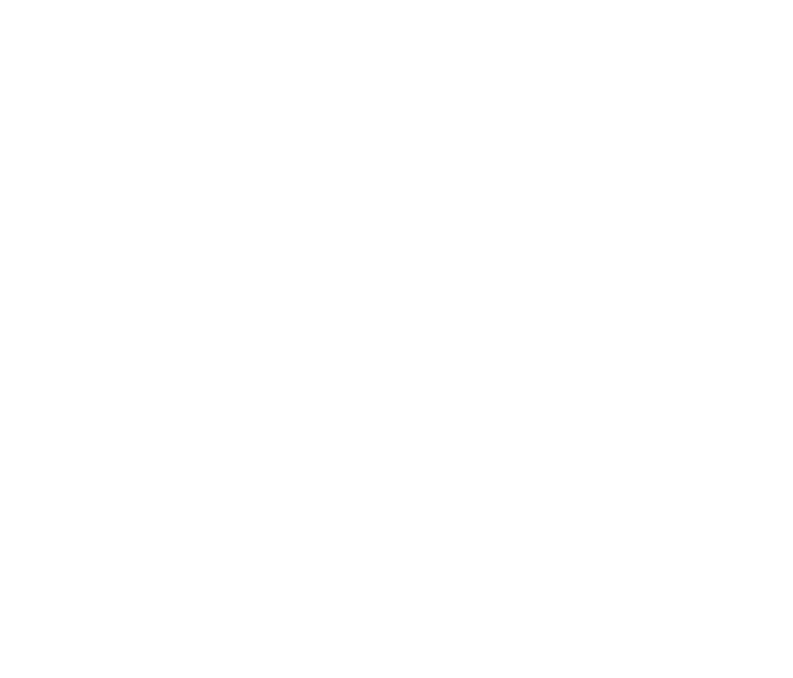
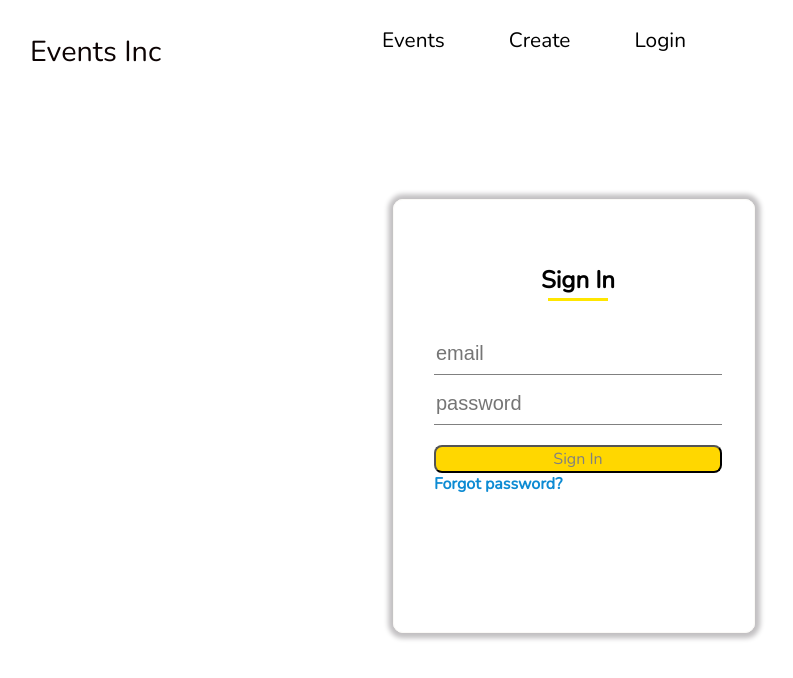
Before and after one commit to jamesbeamie/Events, a React (Create React App) app: page /login in a window 1280 px wide. Shown: the top 678 px of the page, without its empty margins (66-859 px from the left). Built offline with nearby package versions, Linux system fonts and the light colour scheme; a web font is replaced by a local one.

Commit message:
Signin component

```diff
--- /dev/null
+++ b/src/assets/styles/auth.css
@@ -0,0 +1,75 @@
+.auth-form {
+  width: 18rem;
+  height: 25rem;
+  max-width: 80%;
+  margin: 6rem auto;
+  border: 3px solid black;
+  padding: 2rem 2rem 0 2.5rem;
+  border-radius: 10px;
+  /* box-shadow: black; */
+
+  border: 0.1px solid rgb(250, 249, 246);
+  box-shadow: 0.3px 0.3px 5px 5px rgb(194, 192, 194);
+}
+.heading {
+  margin-top: 0;
+  text-align: center;
+  font-size: 1.5rem;
+}
+.heading-line {
+  border: hidden;
+  margin-top: 2px;
+  text-align: center;
+  max-width: 20%;
+  padding: 1.5px;
+  background-color: #ffe600;
+}
+.form-ctrl {
+  padding: 0.8rem;
+  width: 100%;
+  overflow: hidden;
+  padding: 8px 0;
+  margin: 8px 0;
+  font-size: 14px;
+  border-bottom: 1px solid grey;
+}
+.form-ctrl input {
+  border: none;
+  outline: none;
+  background: none;
+  display: block;
+  font-size: 20px;
+  width: 100%;
+}
+.form-ctrl input:active {
+  outline: none;
+}
+.form-axon {
+  display: flex;
+  flex-direction: column;
+  margin-top: 20px;
+}
+.form-axon button {
+  border-radius: 8px;
+  color: grey;
+  font-weight: 900;
+  background-color: gold;
+  font: inherit;
+}
+.form-axon a {
+  font-weight: 900;
+  color: rgb(13, 139, 211);
+  text-decoration: none;
+}
+.form-axon a:hover {
+  font-weight: 900;
+  color: rgb(21, 189, 240);
+  text-decoration: none;
+}
+.form-axon button:hover {
+  text-align: center;
+  border-radius: 8px;
+  color: white;
+  background-color: rgb(172, 169, 169);
+  font: inherit;
+}
--- a/src/assets/styles/landingPage.css
+++ b/src/assets/styles/landingPage.css
@@ -7,7 +7,7 @@ body {
 .page {
   background: url(../images/reception.jpg) no-repeat center center;
   background-size: cover;
-  height: 93vh;
+  height: 100vh;
   z-index: 100;
 }
 .page-left {
--- a/src/assets/styles/navbar.css
+++ b/src/assets/styles/navbar.css
@@ -12,7 +12,7 @@ body {
 }
 .logo {
   margin-left: 1rem;
-  color: white;
+  color: rgb(12, 3, 3);
   font-size: 1.8rem;
   padding: 2rem;
   text-decoration: none;
--- a/src/components/App.js
+++ b/src/components/App.js
@@ -2,13 +2,15 @@ import React from "react";
 import { Route, Switch } from "react-router-dom";
 import LandingPage from "./LandingPage";
 import Navbar from "./commonComponents/Navbar";
+import LoginPage from "./SignIn";
 
 function App() {
   return (
     <div>
       <Switch>
-        <Route path='/home' component={LandingPage} />
+        <Route exact path='/' component={LandingPage} />
         <Route path='/navbar' component={Navbar} />
+        <Route path='/login' component={LoginPage} />
       </Switch>
     </div>
   );
--- /dev/null
+++ b/src/components/SignIn.js
@@ -0,0 +1,73 @@
+// import { connect } from "react-redux";
+import React, { Component } from "react";
+import "../assets/styles/auth.css";
+import LandingPage from "./LandingPage";
+import Navbar from "./commonComponents/Navbar";
+// import signInAction from "../actions/signIn";
+import { Link } from "react-router-dom";
+class LoginPage extends Component {
+  constructor(props) {
+    super(props);
+    this.state = {
+      email: "",
+      password: ""
+    };
+  }
+
+  onChange = e => {
+    e.preventDefault();
+    this.setState({
+      [e.target.name]: e.target.value
+    });
+  };
+
+  handleSignUp = event => {
+    event.preventDefault();
+    const { email, password } = this.state;
+    const loginData = { email, password };
+
+    // eslint-disable-next-line react/prop-types
+    // this.props.signInAction(loginData);
+    console.log(loginData);
+    // localStorage.setItem("token");
+  };
+
+  render() {
+    return (
+      <React.Fragment>
+        <Navbar />
+        <form className='auth-form' onSubmit={this.handleSignUp}>
+          <div className='heading'>
+            <h4>
+              Sign In
+              <hr className='heading-line' />
+            </h4>
+          </div>
+          <div className='form-ctrl'>
+            <input
+              placeholder='email'
+              type='email'
+              name='email'
+              onChange={this.onChange}
+              value={this.state.email}
+            />
+          </div>
+          <div className='form-ctrl'>
+            <input
+              type='password'
+              name='password'
+              onChange={this.onChange}
+              value={this.state.password}
+              placeholder='password'
+            />
+          </div>
+          <div className='form-axon'>
+            <button type='submit'>Sign In</button>
+            <Link to='/link-to-reset'>Forgot password?</Link>
+          </div>
+        </form>
+      </React.Fragment>
+    );
+  }
+}
+export default LoginPage;
--- a/src/components/commonComponents/Navbar.js
+++ b/src/components/commonComponents/Navbar.js
@@ -4,10 +4,11 @@ import { Link } from "react-router-dom";
 
 export class Navbar extends Component {
   render() {
+    const tokn = localStorage.getItem("token");
     return (
       <div className='navigation-bar'>
         <div className='logo'>
-          <Link className='logo' to='/home'>
+          <Link className='logo' to='/'>
             Events Inc
           </Link>
         </div>
@@ -18,6 +19,11 @@ export class Navbar extends Component {
           <Link className='links' to='#'>
             Create
           </Link>
+          {!tokn && (
+            <Link className='links' to='/login'>
+              Login
+            </Link>
+          )}
         </div>
       </div>
     );
```
